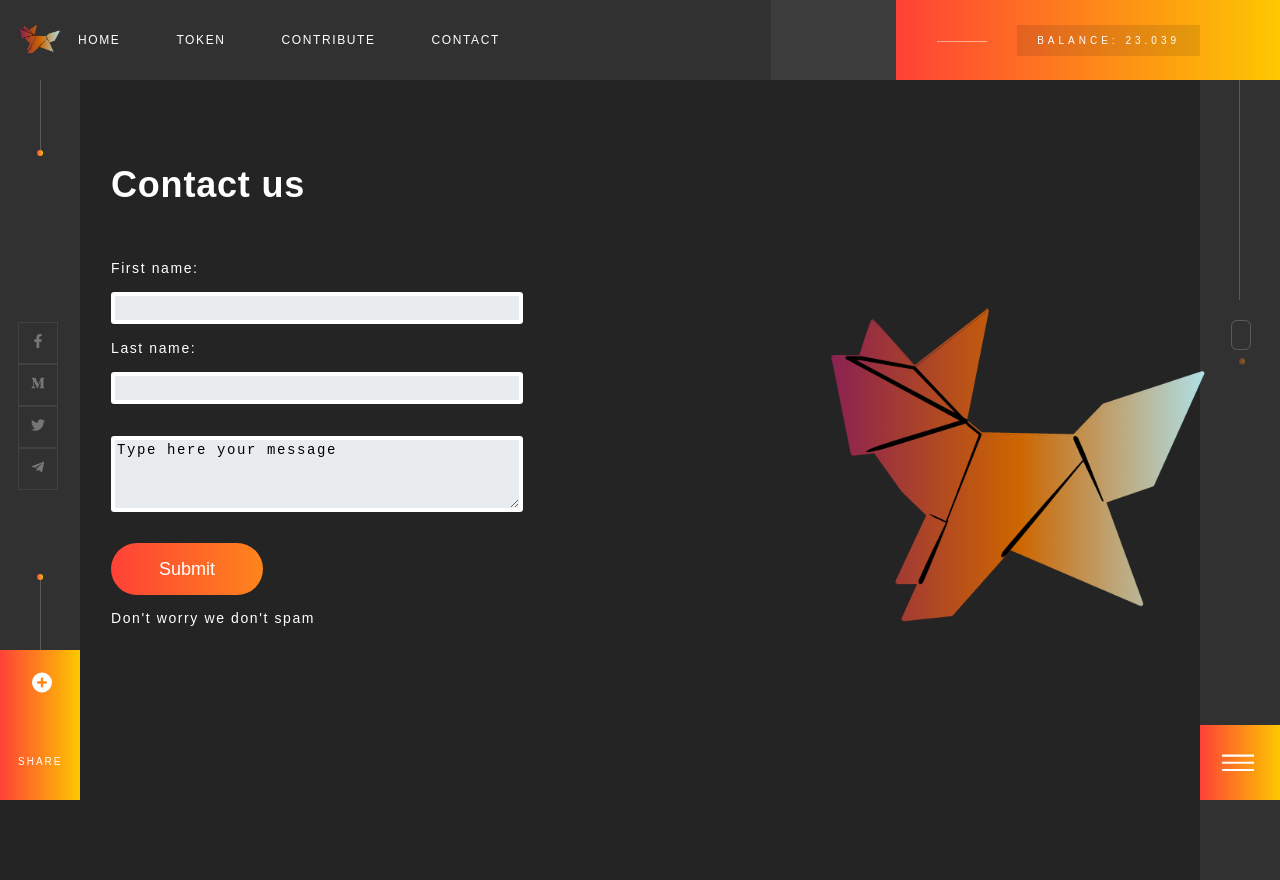
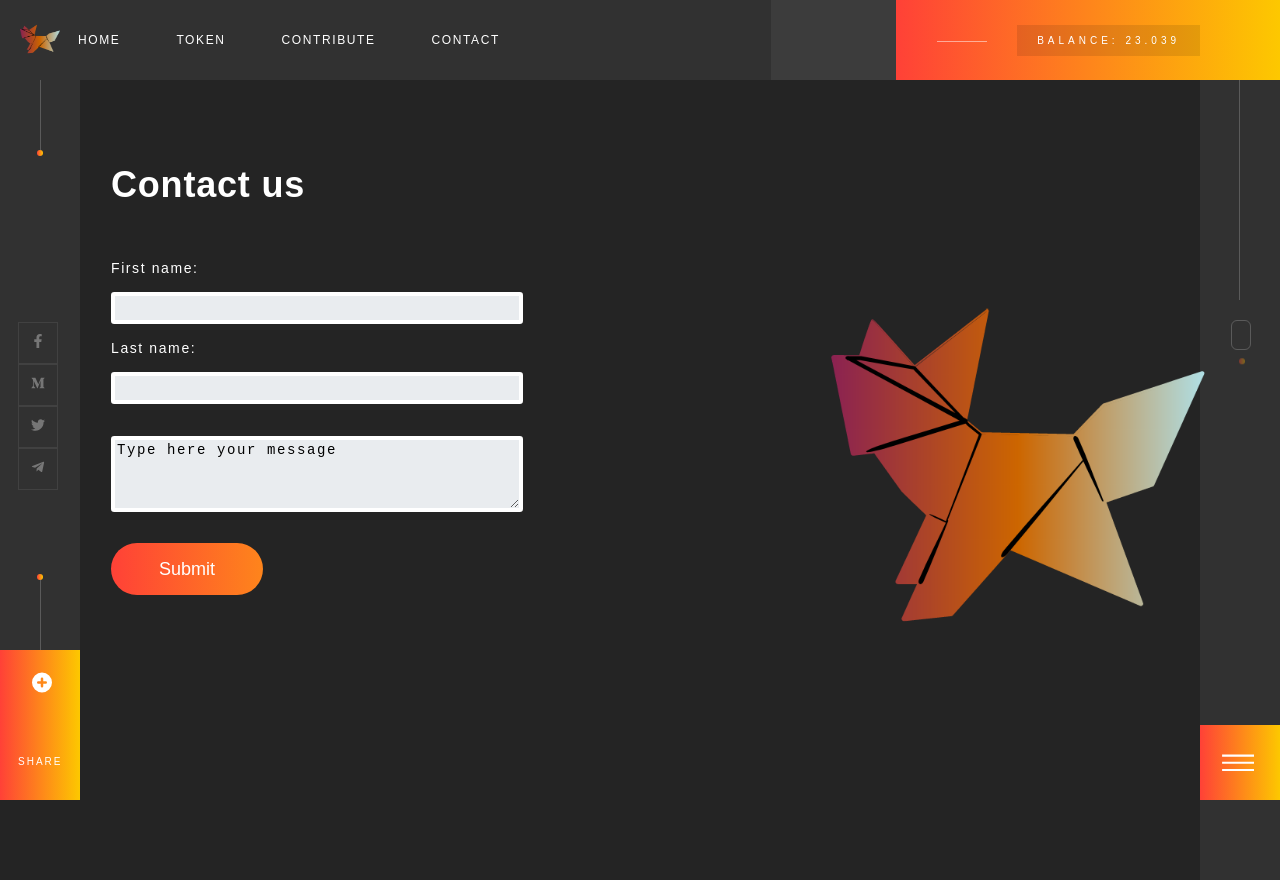
Before and after one commit to noobmasterpr/smartdoge, a Gatsby site: page /contact in a window 1280 px wide. Built offline with nearby package versions, Linux system fonts and the light colour scheme; Gatsby itself is replaced by a stand-in of ours.

Commit message:
Added my project

```diff
--- a/src/pages/contact.js
+++ b/src/pages/contact.js
@@ -270,13 +270,6 @@ const Token = ({ transitionStatus }) => {
                     Submit
                   </a>
                 </div>
-
-                <div
-                  ref={(el) => (textRefs.current[4] = el)}
-                  className="payment"
-                >
-                  Don't worry we don't spam
-                </div>
               </div>
             </div>
           </div>
```
